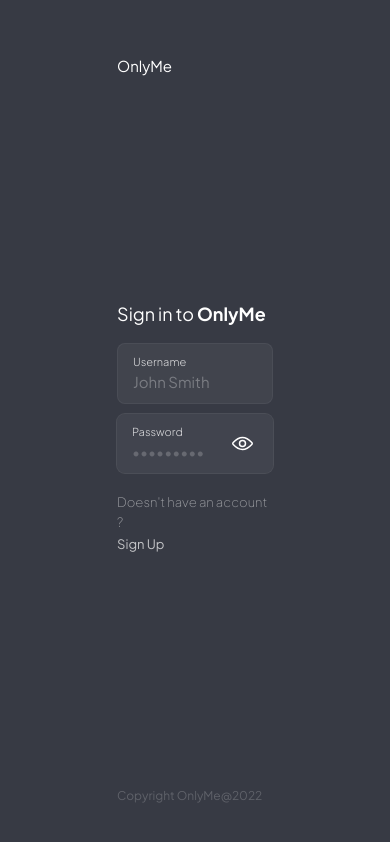
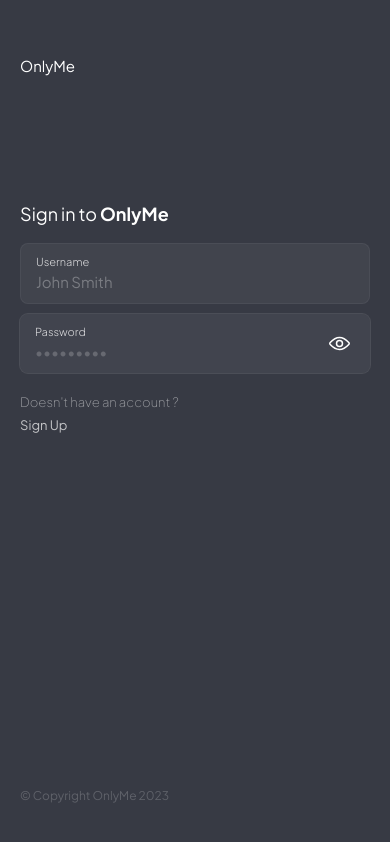
Before and after one commit to woicip/only-me, a Vue app: page /login in a window 390 px wide. Shown: the top 842 px of the page. Built offline with nearby package versions, Linux system fonts and the light colour scheme.

Commit message:
update: login responsive on mobile

```diff
--- a/src/views/Login.vue
+++ b/src/views/Login.vue
@@ -51,7 +51,7 @@
 
         const { data: { login } } = await graphql({ query: loginQuery(username.value, password.value) }, error => {
             if(error){
-                FailLoginHandler({ loading: false, show: true, message: "We have technical issue going on." });
+                FailLoginHandler({ loading: false, show: true, message: "We have technical issue going on. We will fix this soon." });
             }
         });
 
@@ -92,7 +92,7 @@
 
 <template>
     <main class="w-full h-screen mobileL:h-full flex flex-col items-center justify-center animate-fadeIn">
-        <section class="my-[300px] tablet:my-[280px] w-[400px] tablet:w-[85%] laptop:w-[40%]">
+        <section class="my-[300px] tablet:my-[280px] w-[400px] tablet:w-[85%] laptop:w-[40%] mobileL:px-[20px] mobileL:my-[200px] mobileL:w-full">
             <Logo />
 
             <section class="w-full mobileL:w-full">
@@ -119,7 +119,7 @@
             <DontHave />
 
             <div>
-                <p class="text-xs text-white/20 fixed bottom-10">Copyright OnlyMe@2022</p>
+                <p class="text-xs text-white/20 fixed bottom-10">© Copyright OnlyMe 2023</p>
             </div>
         </section>
 
```
